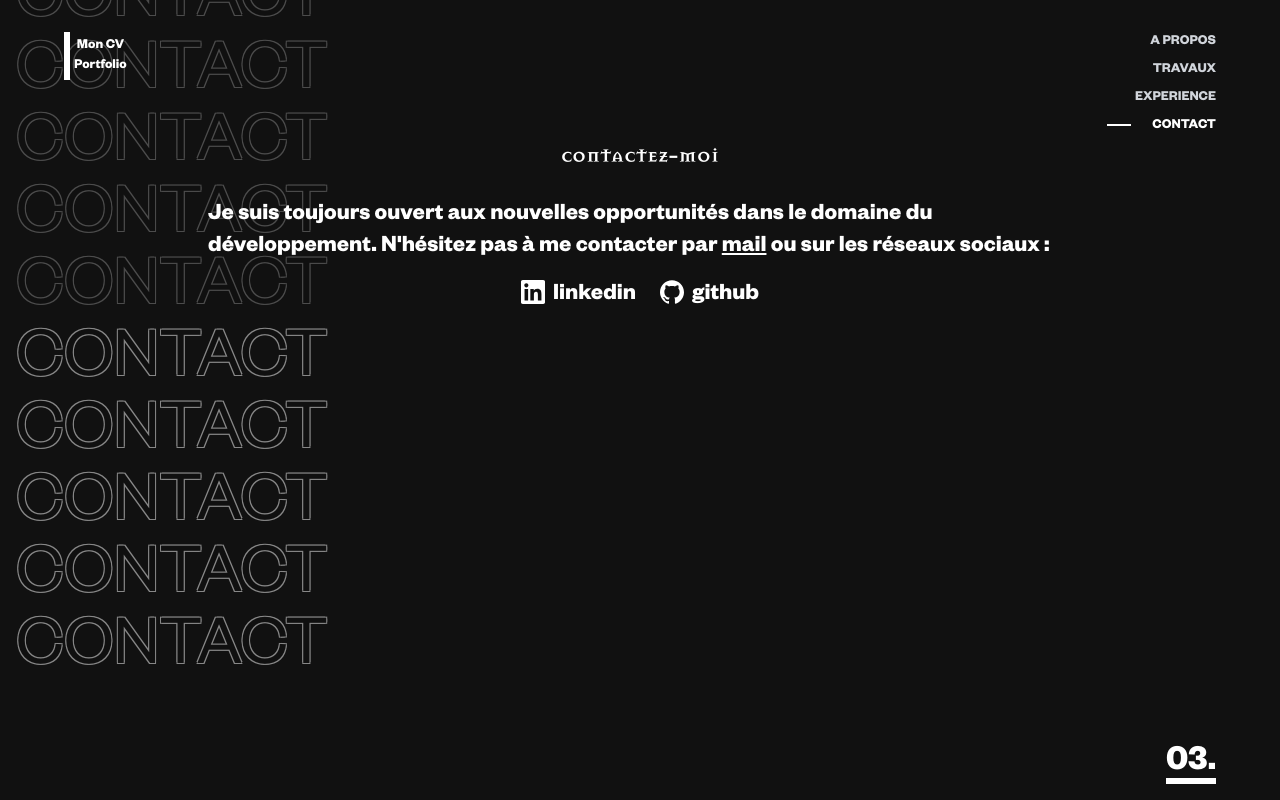
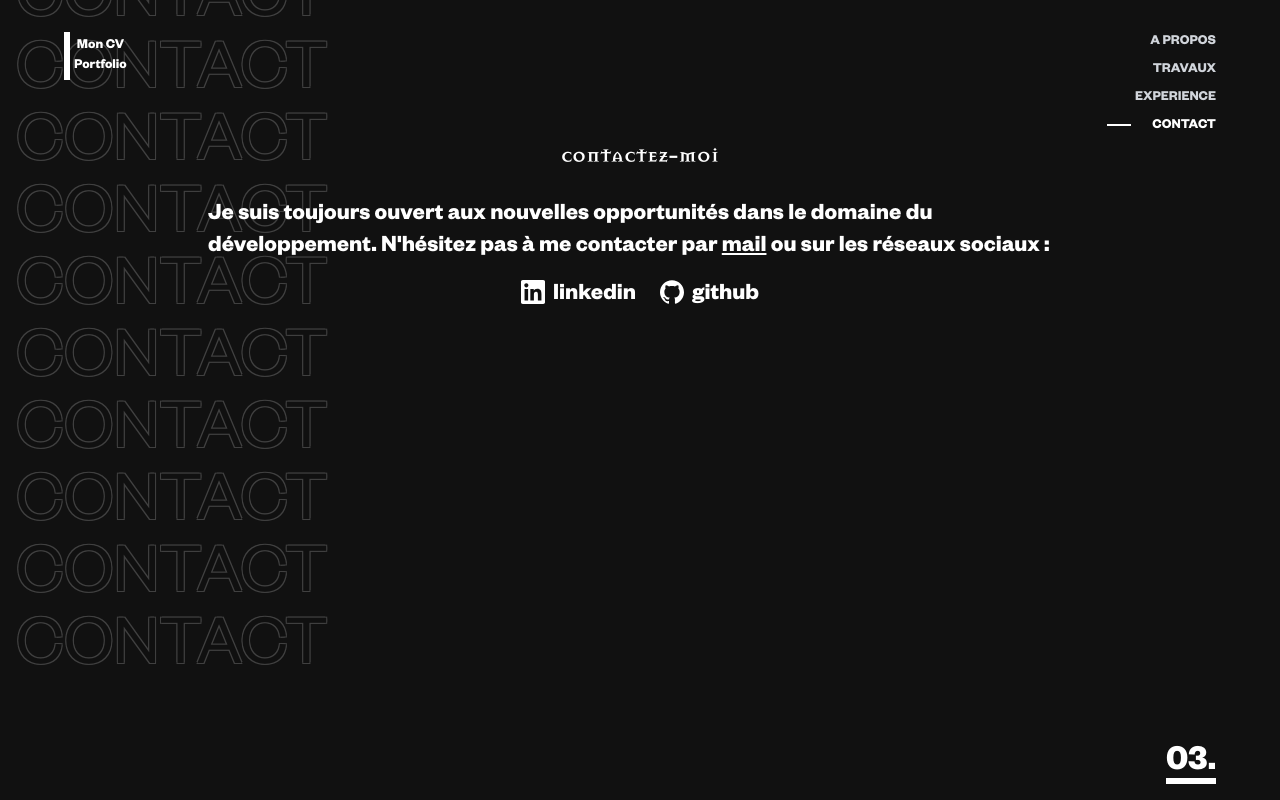
Before and after one commit to IsraelBoka/portfolio, a SvelteKit app: page /contact in a window 1280 px wide. Built offline with nearby package versions, Linux system fonts and the light colour scheme.

Commit message:
opacity-20 to all background texts

```diff
--- a/src/routes/+page.svelte
+++ b/src/routes/+page.svelte
@@ -5,8 +5,8 @@
 
 <section class="pb-20 pt-36">
 	<div id="background-text " class="pointer-events-none select-none absolute z-0 w-full">
-		<div class="relative flex overflow-x-hidden text-[#111111] opacity-20 text-stroke-3">
-			<div class="py-4 uppercase animate-marquee whitespace-nowrap">
+		<div class="relative flex overflow-x-hidden text-[#111111] text-stroke-3">
+			<div class="py-4 uppercase animate-marquee whitespace-nowrap opacity-20">
 				<span class="text-5xl lg:text-9xl mx-4">Kyrie </span>
 				<span class="text-5xl lg:text-9xl mx-4">eleison </span>
 				<span class="text-5xl lg:text-9xl mx-4">Christe </span>
--- a/src/routes/contact/+page.svelte
+++ b/src/routes/contact/+page.svelte
@@ -2,8 +2,8 @@
 	id="background-text "
 	class="pointer-events-none select-none absolute z-0 w-full h-full overflow-y-hidden left-0 top-0"
 >
-	<div class="relative text-[#111111] opacity-20 lg:opacity-50 text-stroke-3">
-		<div class=" flex flex-col uppercase animate-marquee-up whitespace-nowrap">
+	<div class="relative text-[#111111] text-stroke-3">
+		<div class=" flex flex-col uppercase animate-marquee-up opacity-20 whitespace-nowrap">
 			<span class="text-5xl lg:text-7xl mx-4">CONTACT </span>
 			<span class="text-5xl lg:text-7xl mx-4">CONTACT </span>
 			<span class="text-5xl lg:text-7xl mx-4">CONTACT </span>
@@ -12,7 +12,7 @@
 		</div>
 
 		<div
-			class="absolute flex flex-col top-0 uppercase opacity-20 lg:opacity-50 animate-marquee-down whitespace-nowrap text-[#111111] text-stroke-3"
+			class="absolute flex flex-col top-0 uppercase opacity-20 animate-marquee-down whitespace-nowrap text-[#111111] text-stroke-3"
 		>
 			<span class="text-5xl lg:text-7xl mx-4">CONTACT </span>
 			<span class="text-5xl lg:text-7xl mx-4">CONTACT </span>
--- a/src/routes/experience/+page.svelte
+++ b/src/routes/experience/+page.svelte
@@ -2,8 +2,8 @@
 	id="background-text "
 	class="pointer-events-none select-none absolute z-0 w-full h-full overflow-y-hidden left-0 top-0"
 >
-	<div class="relative text-[#111111] opacity-20 text-stroke-3">
-		<div class=" flex flex-col uppercase animate-marquee-up whitespace-nowrap">
+	<div class="relative text-[#111111] text-stroke-3">
+		<div class=" flex flex-col uppercase animate-marquee-up whitespace-nowrap opacity-20">
 			<span class="text-5xl lg:text-7xl mx-4">EXPERIENCE </span>
 			<span class="text-5xl lg:text-7xl mx-4">EXPERIENCE </span>
 			<span class="text-5xl lg:text-7xl mx-4">EXPERIENCE </span>
```
